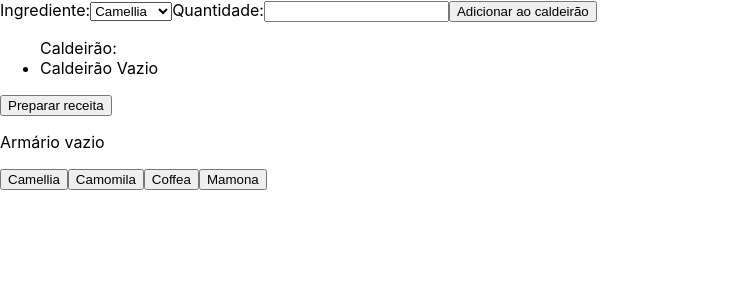
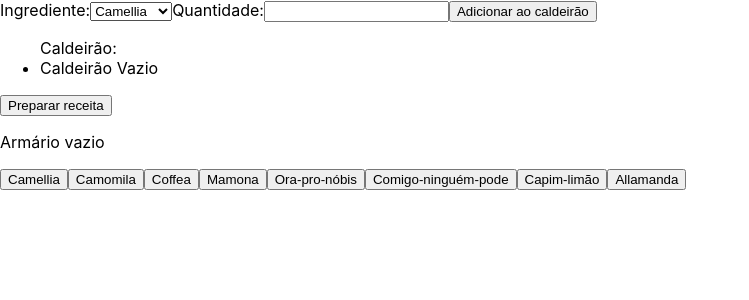
Before and after one commit to renanpbraga/boticarium, a React (Create React App) app: page / in a window 1280 px wide. Shown: the top 300 px of the page, without its empty margins (0-749 px from the left). Built offline with nearby package versions, Linux system fonts and the light colour scheme.

Commit message:
adiciona jardim de objetos

```diff
--- a/src/components/Jardim.jsx
+++ b/src/components/Jardim.jsx
@@ -5,10 +5,16 @@ function Jardim() {
   const[ervaColetada, setErvaColetada] = useState([])
   const {jardim} = useContext(BoticariumContext);
 
+  const getAllErvas = JSON.parse(localStorage.getItem('armarioDeErvas')) || [];
+
   const coletarErva = (name) => {
-    setErvaColetada([...ervaColetada, name]);
+    const novaErva = {
+      nome: name,
+      qtd: Math.ceil(Math.random() * 5),
+    }
+    setErvaColetada([...ervaColetada, novaErva]);
+    localStorage.setItem('armarioDeErvas', JSON.stringify([...getAllErvas, novaErva]));
   }
-
   console.log(ervaColetada);
 
   return (
@@ -17,10 +23,10 @@ function Jardim() {
         !jardim ? <p>Carregando...</p> : jardim.map((erva) => (
           <button
             type="button"
-            name={erva}
+            name={erva.nome}
             onClick={((e) => coletarErva(e.target.name))}
           >
-            {erva}
+            {erva.nome}
           </button>
         ))
 
--- a/src/context/BoticariumProvider.js
+++ b/src/context/BoticariumProvider.js
@@ -42,10 +42,14 @@ function BoticariumProvider({children}) {
   };
 
   const jardim = [
-    "Camellia",
-    "Camomila",
-    "Coffea",
-    "Mamona",
+    { id: 1, nome: "Camellia" },
+    { id: 2, nome: "Camomila" },
+    { id: 3, nome: "Coffea" },
+    { id: 4, nome: "Mamona" },
+    { id: 5, nome: "Ora-pro-nóbis" },
+    { id: 6, nome: "Comigo-ninguém-pode" },
+    { id: 7, nome: "Capim-limão" },
+    { id: 8, nome: "Allamanda" },
   ];
 
   const context =  {
```
